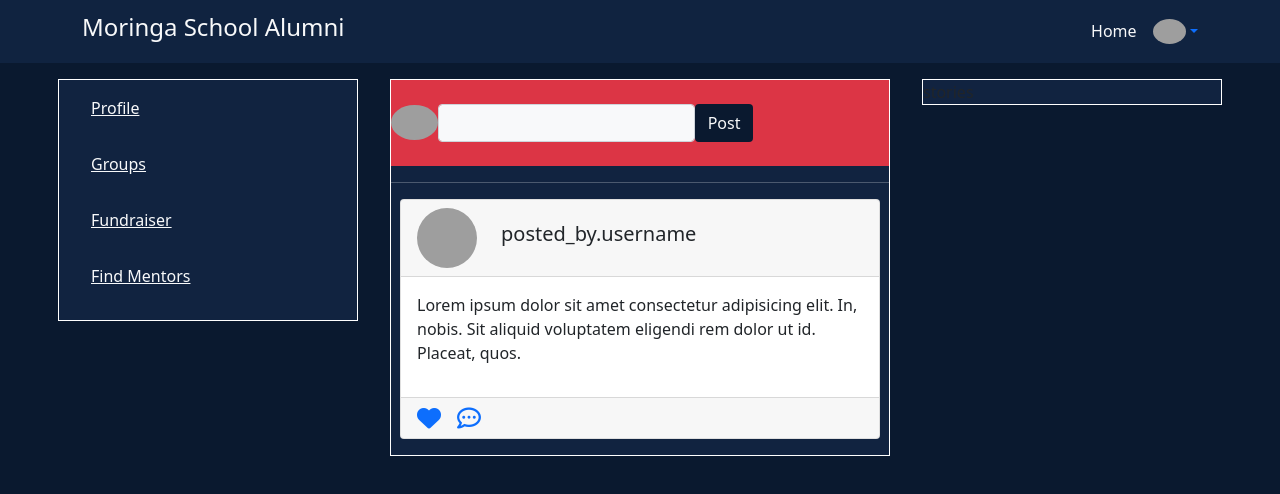
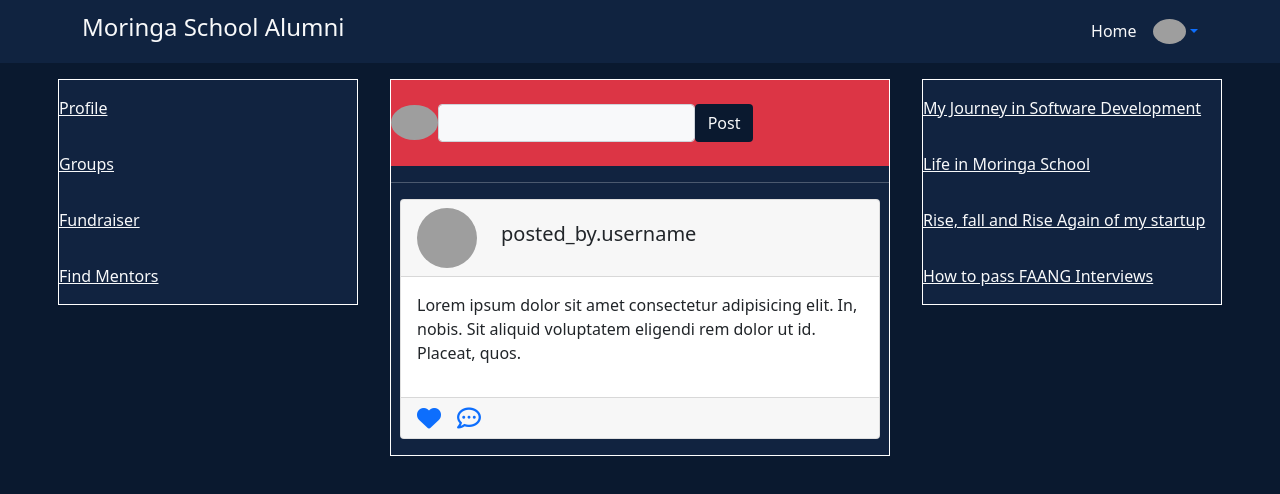
Before and after one commit to Briankiplangat88/MORINGA-ALUMNI-PLATFORM, a React (Create React App) app: page / in a window 1280 px wide. Shown: the top 494 px of the page. Built offline with nearby package versions, Linux system fonts and the light colour scheme; grey boxes are pictures that could not be loaded.

Commit message:
Add component to display links to posted news items

```diff
--- a/src/components/index.js
+++ b/src/components/index.js
@@ -2,3 +2,4 @@ export { Navbar } from './navbar/Navbar'
 export { CreatePost } from './posts/CreatePost'
 export { PostLists } from './posts/PostLists'
 export { Links } from './side-links/Links'
+export { NewsLinks } from './news/NewsLinks'
--- /dev/null
+++ b/src/components/news/NewsLinks.jsx
@@ -0,0 +1,20 @@
+import { Link } from 'react-router-dom'
+
+export function NewsLinks(){
+    return (
+			<div className="d-flex flex-column">
+				<Link className="my-3 text-light" to="#">
+					My Journey in Software Development
+				</Link>
+				<Link className="my-3 text-light" to="#">
+					Life in Moringa School
+				</Link>
+				<Link className="my-3 text-light" to="#">
+					Rise, fall and Rise Again of my startup
+				</Link>
+				<Link className="my-3 text-light" to="#">
+					How to pass FAANG Interviews
+				</Link>
+			</div>
+		);
+}
--- a/src/components/side-links/Links.jsx
+++ b/src/components/side-links/Links.jsx
@@ -2,11 +2,11 @@ import { Link } from "react-router-dom";
 
 export function Links() {
 	return (
-		<ul className="d-flex flex-column">
+		<div className="d-flex flex-column">
 			<Link className="my-3 text-light" to="#"> Profile </Link>
 			<Link className="my-3 text-light" to="#"> Groups </Link>
 			<Link className="my-3 text-light" to="#"> Fundraiser </Link>
 			<Link className="my-3 text-light" to="#"> Find Mentors </Link>
-		</ul>
+		</div>
 	);
 }
--- a/src/routes/home/Home.jsx
+++ b/src/routes/home/Home.jsx
@@ -1,4 +1,4 @@
-import { CreatePost, PostLists, Links } from "../../components";
+import { CreatePost, PostLists, Links, NewsLinks } from "../../components";
 
 export function Home() {
 	return (
@@ -25,7 +25,7 @@ export function Home() {
 						alignSelf: "start",
 					}}
 				>
-					stories
+					<NewsLinks />
 				</div>
 			</div>
 		</div>
```
